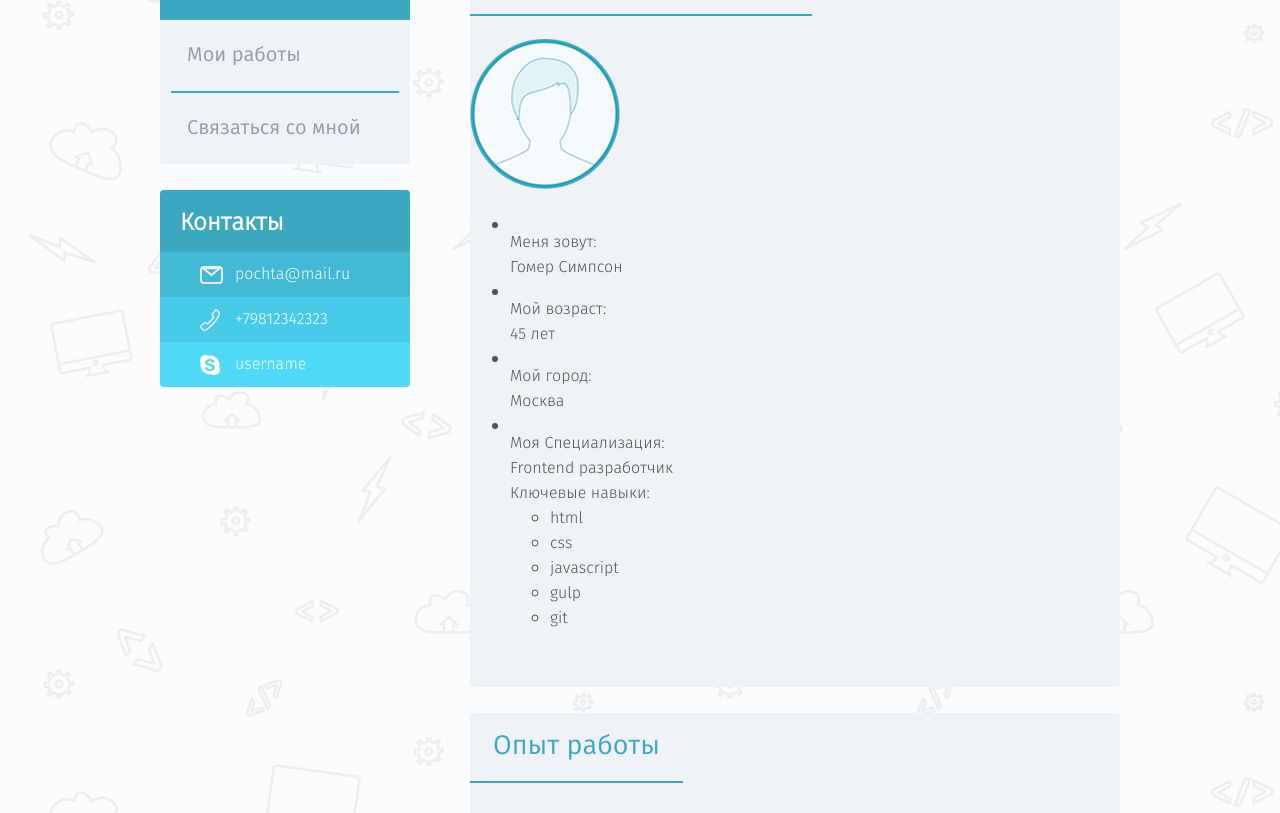
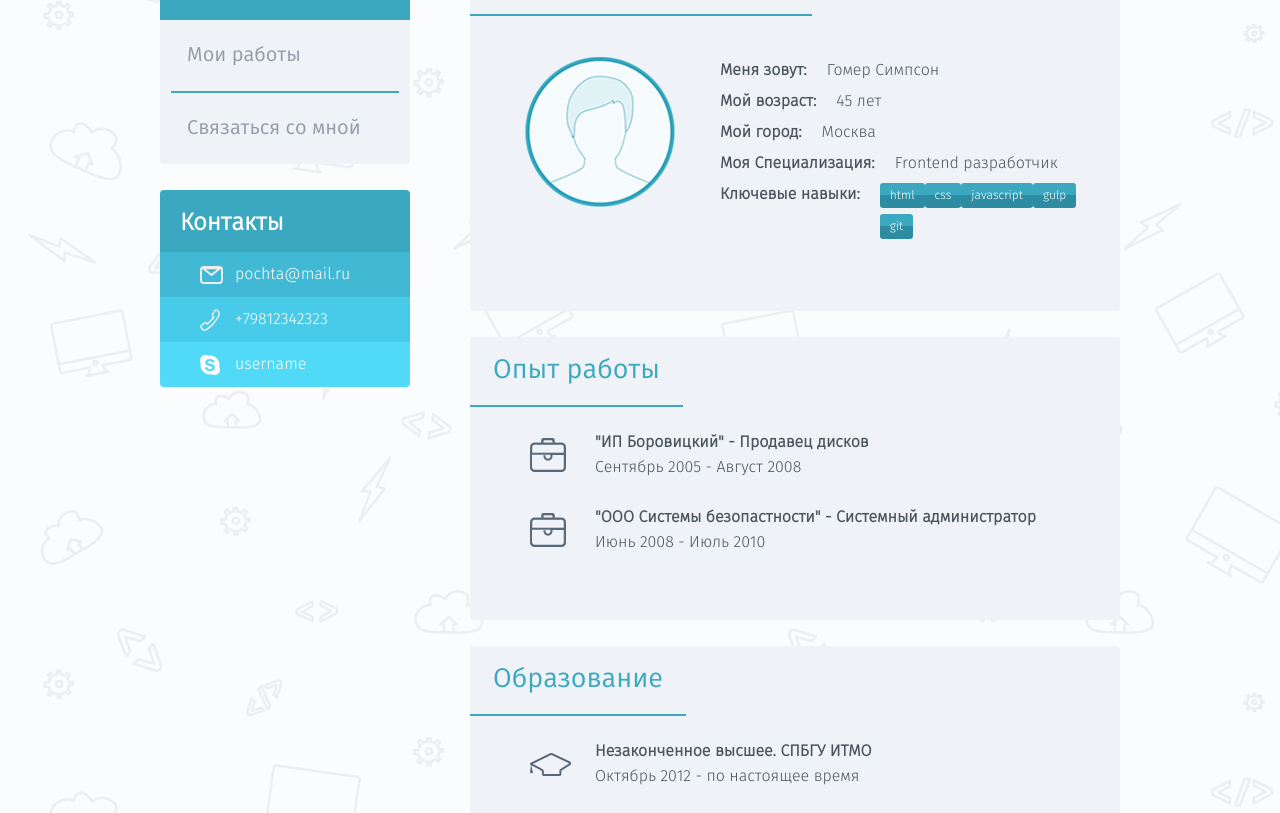
Before and after one commit to ewudes/home-r, a Vue app: page / in a window 1280 px wide. Shown: the part 220-1033 px from the top of the page. Built offline with nearby package versions, Linux system fonts and the light colour scheme.

Commit message:
fix: style app component

```diff
--- a/src/App.vue
+++ b/src/App.vue
@@ -27,4 +27,83 @@ export default {
     font: normal 1em 'fira_sanslight';
     color: #4a545d;
   }
+
+  .image-wrap {
+    float: left;
+    margin-left: 55px;
+    margin-top: 18px;
+  }
+
+  .worksheet-wrap {
+    float: right;
+    width: 400px;
+  }
+
+  .worksheet-list {
+    list-style: none;
+    padding: 0;
+  }
+
+  .worksheet-item {
+    padding: 3px 0;
+  }
+
+  .worksheet-what,
+  .worksheet-info {
+    display: inline-block;
+  }
+
+  .worksheet-what {
+    margin-right: 20px;
+    font-weight: bold;
+    float: left;
+  }
+
+  .skills {
+    width: 200px;
+  }
+
+  .skills-list {
+    list-style: none;
+    padding: 0;
+    float: right;
+  }
+
+  .skill-item {
+    display: inline-block;
+    background: linear-gradient(
+      180deg,
+      rgba(59, 168, 192, 1) 50%,
+      rgba(46, 140, 162, 1) 50%
+    );
+    color: #ffffff;
+    font-size: 12px;
+    padding: 3px 10px;
+    margin-bottom: 5px;
+    border-radius: 3px;
+  }
+
+  .experiment {
+    margin-bottom: 25px;
+    padding-left: 125px;
+    background-image: url('./assets/img/exp.png');
+    background-repeat: no-repeat;
+    background-position: 60px center;
+  }
+
+  .experiment-title {
+    margin: 0;
+  }
+
+  .education {
+    margin-bottom: 25px;
+    padding-left: 125px;
+    background-image: url('./assets/img/edu.png');
+    background-repeat: no-repeat;
+    background-position: 60px center;
+  }
+
+  .education-title {
+    margin: 0;
+  }
 </style>
```
